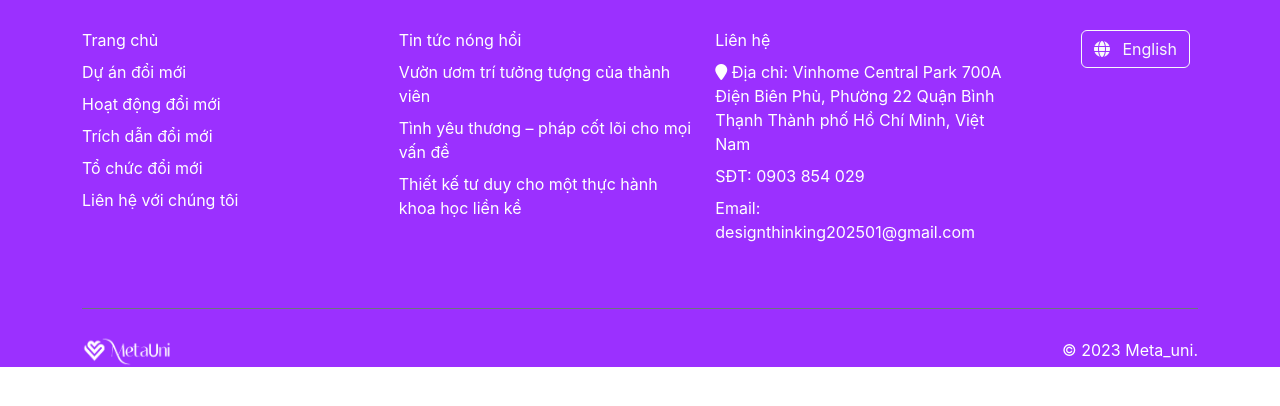
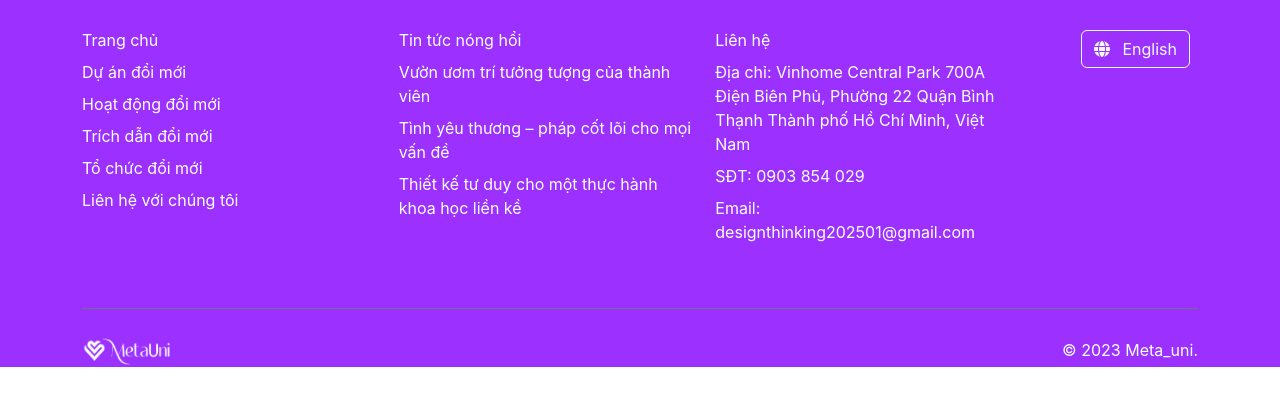
Before and after one commit to quocduy09122001/metauni, a plain HTML site: page vi/footer.html in a window 1280 px wide. Drawn offline with nearby package versions, Linux system fonts and the light colour scheme; no server answers.

Commit message:
upload source code

```diff
--- a/vi/footer.html
+++ b/vi/footer.html
@@ -43,9 +43,6 @@
                             <ul class="list-unstyled">
                                 <li class="mb-2"><a>Liên hệ</a></li>
                                 <li class="mb-2">
-                                    <span class="icons-address">
-                                        <i class="fa fa-map-marker"></i>
-                                    </span>
                                     <a>Địa chỉ: Vinhome Central Park 700A Điện Biên Phủ, Phường 22 Quận Bình Thạnh Thành phố Hồ
                                         Chí Minh, Việt Nam</a>
 
```
